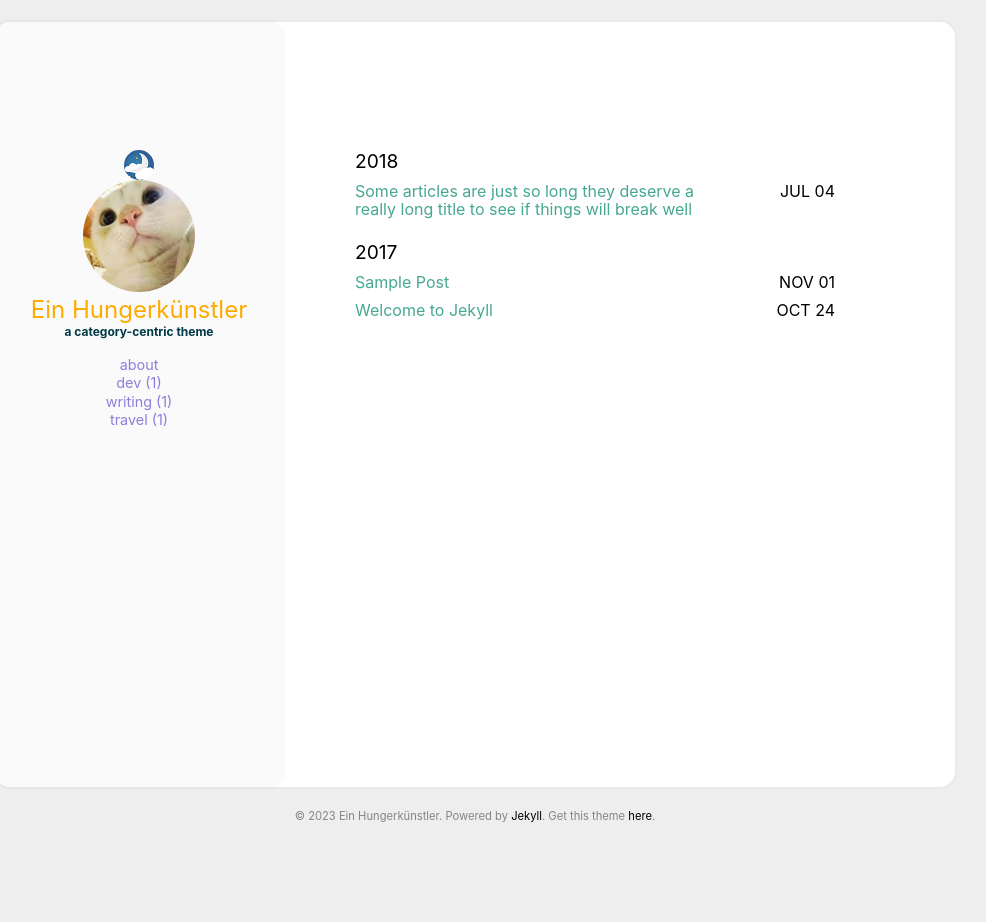
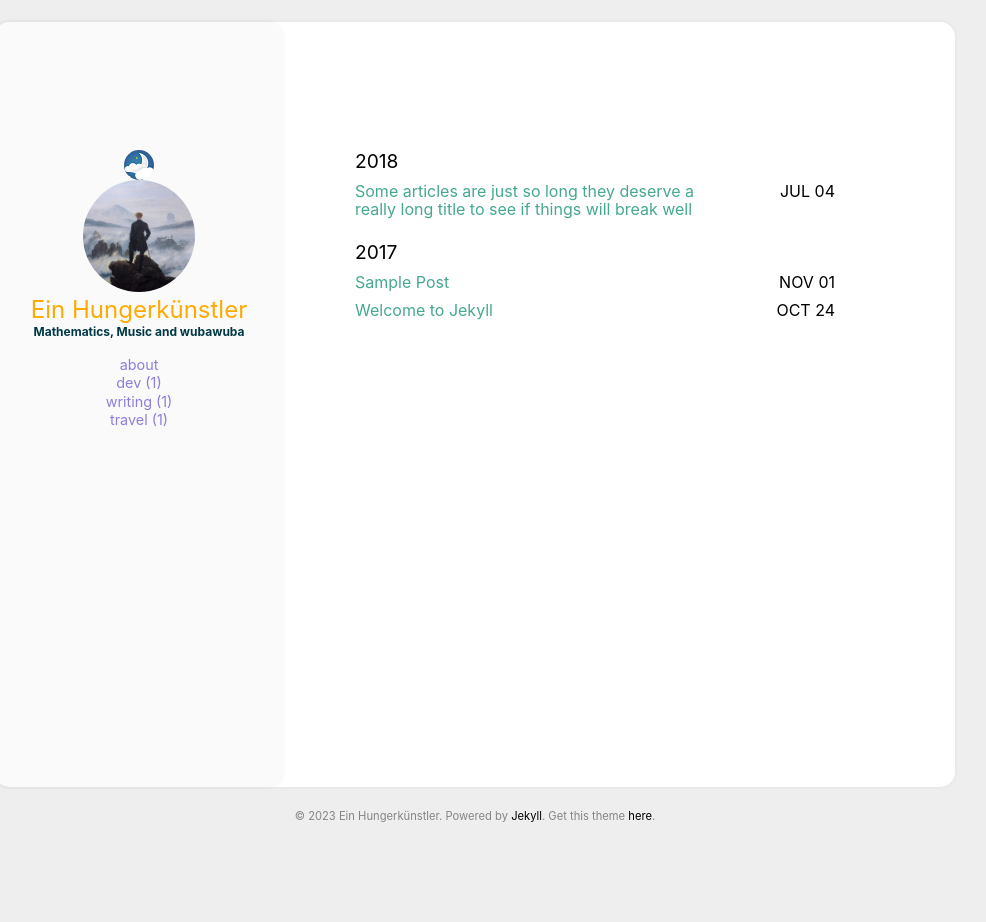
Before and after one commit to starry99/catbook, a Jekyll site: the page built from index.html, in a window 1280 px wide. Shown: the whole page, without its empty margins (165-1151 px from the left). Built offline with Jekyll 4.4.1, drawn with Linux system fonts in a browser that asks for light colours.

Commit message:
Update _config.yml

```diff
--- a/_config.yml
+++ b/_config.yml
@@ -21,9 +21,9 @@ cusdis:
 
 user:
   name: Ein Hungerkünstler
-  pic: /assets/img/cat.jpg
-  picAlt: "catbook"
-  job: a category-centric theme
+  pic: /assets/img/IMG_0309.jpeg
+  picAlt: "An Exhibition of A Hunger Artist"
+  job: Mathematics, Music and wubawuba
   aboutme: true # comment this out if you don't need the 'about' page.
 
 exclude:
```
